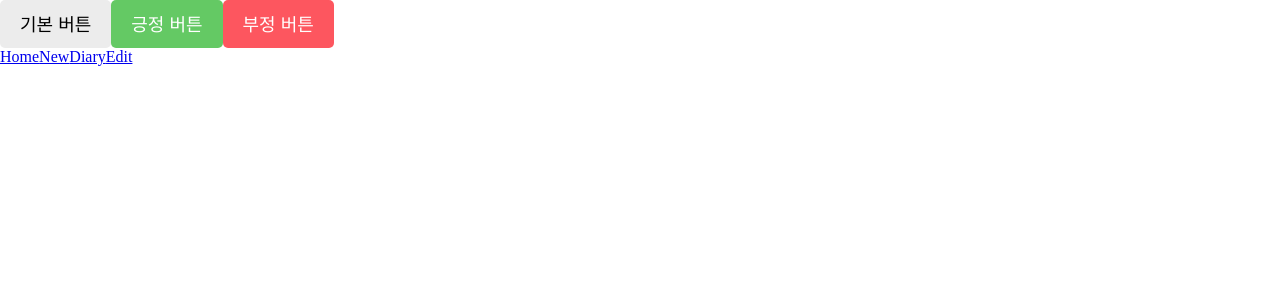
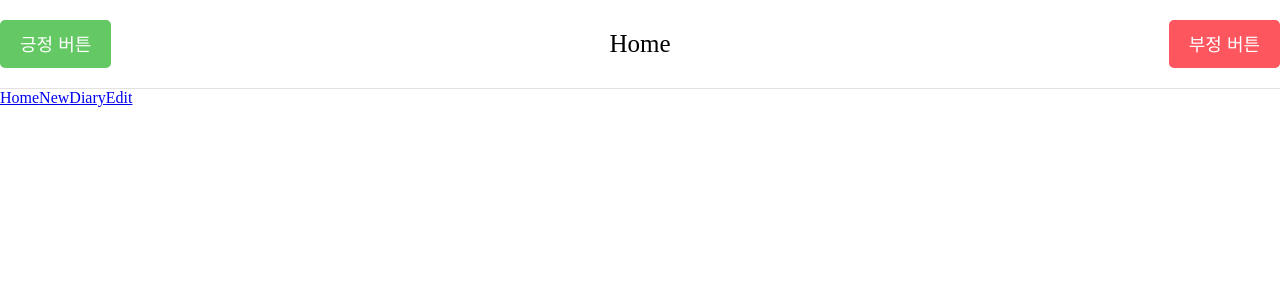
Before and after one commit to MarcoChanwoo/front_diary_mac, a React (Create React App) app: page / in a window 1280 px wide. Shown: the top 300 px of the page. Built offline with nearby package versions, Linux system fonts and the light colour scheme; a web font is replaced by a local one.

Commit message:
4th commit

```diff
--- /dev/null
+++ b/src/component/Header.css
@@ -0,0 +1,32 @@
+.Header {
+    padding-top: 20px;
+    padding-bottom: 20px;
+
+    display: flex;
+    align-items: center;
+    border-bottom: 1px solid #e2e2e2;
+}
+
+.Header > div {
+    display: flex;
+}
+
+.Header button {
+    font-family: "Nanum Pen Script";
+}
+
+.Header .header_title {
+    width: 50%;
+    font-size: 25px;
+    justify-content: center;
+}
+
+.Header .header_left {
+    width: 25%;
+    justify-content: start;
+}
+
+.Header .header_right {
+    width: 25%;
+    justify-content: end;
+}
--- /dev/null
+++ b/src/component/Header.js
@@ -0,0 +1,13 @@
+import "./Header.css";
+
+const Header = ({ title, leftChild, rightChild }) => {
+    return (
+        <div className="Header">
+            <div className="header_left">{leftChild}</div>
+            <div className="header_title">{title}</div>
+            <div className="header_right">{rightChild}</div>
+        </div>
+    );
+};
+
+export default Header;
--- a/src/pages/Home.js
+++ b/src/pages/Home.js
@@ -1,14 +1,12 @@
 import Button from "../component/Button";
+import Header from "../component/Header";
 
 const Home = () => {
     return (
         <div>
-            <Button
-                text={"기본 버튼"}
-                onClick={() => {
-                    alert("default button");
-                }}
-            />
+            <Header
+                title={"Home"}
+                leftChild={
                     <Button
                         type="positive"
                         text={"긍정 버튼"}
@@ -16,6 +14,8 @@ const Home = () => {
                             alert("positive button");
                         }}
                     />
+                }
+                rightChild={
                     <Button
                         type="negative"
                         text={"부정 버튼"}
@@ -23,6 +23,8 @@ const Home = () => {
                             alert("negative button");
                         }}
                     />
+                }
+            />
         </div>
     );
 };
```
Lines whose indentation alone changed are shown as unchanged.
